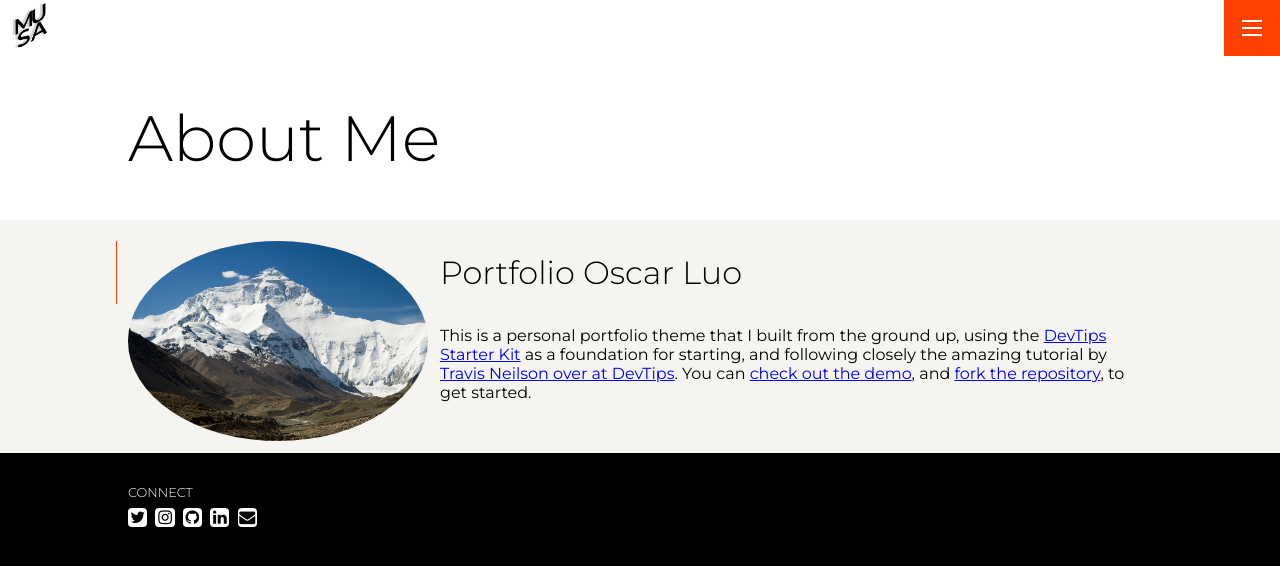
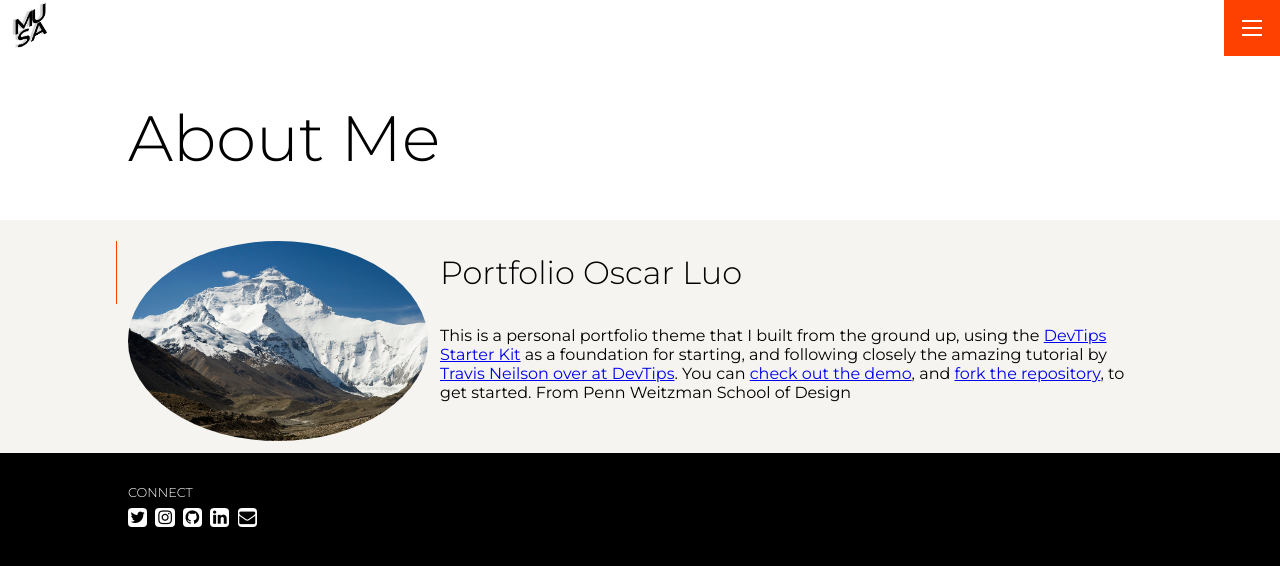
Before and after one commit to OscarCarrotLuo/portfolio, a Jekyll site: the page built from pages/about.md, in a window 1280 px wide. Shown: the top 566 px of the page. Built offline with Jekyll 4.4.1, drawn with Linux system fonts in a browser that asks for light colours.

Commit message:
Solve the conflicts

```diff
--- a/pages/about.md
+++ b/pages/about.md
@@ -8,3 +8,4 @@ permalink: /about
 # Portfolio Oscar Luo
 
 This is a personal portfolio theme that I built from the ground up, using the [DevTips Starter Kit](http://devtipsstarterkit.com/) as a foundation for starting, and following closely the amazing tutorial by [Travis Neilson over at DevTips](https://www.youtube.com/watch?v=T6jKLsxbFg4&list=PL0CB3OvPhDA_STygmp3sDenx3UpdOMk7P). You can [check out the demo](lenpaul.github.io/portfolio-jekyll-theme/), and [fork the repository](https://github.com/LeNPaul/portfolio-jekyll-theme/fork), to get started.
+From Penn Weitzman School of Design
```
Also changed, not shown: 1 other file.
